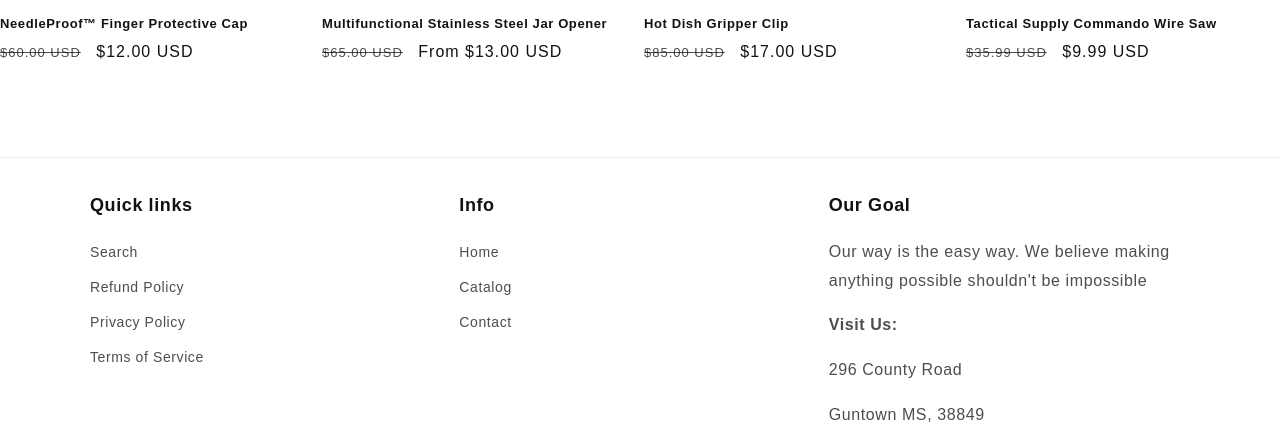
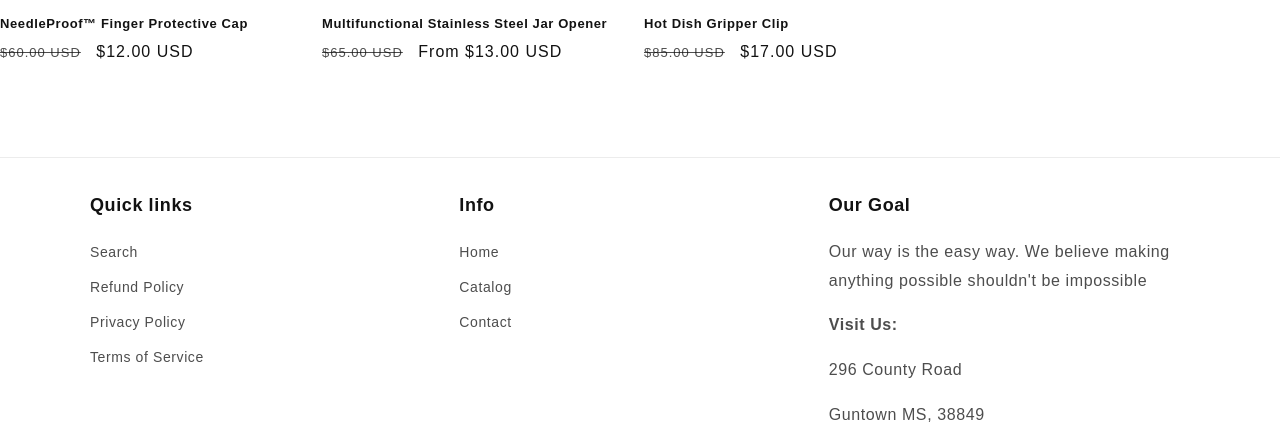
Before and after one commit to Dev-Maxwel/storeify.works, a Django app: page / in a window 1280 px wide. Shown: the part 3621-4043 px from the top of the page. Run offline with Django 4.2, Linux system fonts and the light colour scheme; parts of the project's set-up code (start-up, migrations or seed data) failed here and were passed over; some libraries are stand-ins or nearby versions; some web fonts are replaced.

Commit message:
other products tweaked

```diff
--- a/templates/store1/index.html
+++ b/templates/store1/index.html
@@ -1364,82 +1364,10 @@
           </li>
 
           <li class="grid__item">
-
-
-<link href="{% static 'store1\css\component-rating(1).css' %}" rel="stylesheet" type="text/css" media="all">
-<div class="card-wrapper product-card-wrapper underline-links-hover">
-    <div class="
-        card
-        card--standard
-         card--media
-
-
-
-
-      " style="--ratio-percent: 100%;">
-      <div class="card__inner color-background-2 gradient ratio" style="--ratio-percent: 100%;"><div class="card__media">
-            <div class="media media--transparent media--hover-effect">
-
-              <img srcset="//cdn.shopify.com/s/files/1/0678/1655/4769/products/product-image-808457319_0c787d7b-7063-4986-9d32-d506d2eb710d.jpg?v=1668020218&amp;width=165 165w,//cdn.shopify.com/s/files/1/0678/1655/4769/products/product-image-808457319_0c787d7b-7063-4986-9d32-d506d2eb710d.jpg?v=1668020218&amp;width=360 360w,//cdn.shopify.com/s/files/1/0678/1655/4769/products/product-image-808457319_0c787d7b-7063-4986-9d32-d506d2eb710d.jpg?v=1668020218&amp;width=533 533w,//cdn.shopify.com/s/files/1/0678/1655/4769/products/product-image-808457319_0c787d7b-7063-4986-9d32-d506d2eb710d.jpg?v=1668020218&amp;width=720 720w,//cdn.shopify.com/s/files/1/0678/1655/4769/products/product-image-808457319_0c787d7b-7063-4986-9d32-d506d2eb710d.jpg?v=1668020218 800w
-                " src="./index_files/product-image-808457319_0c787d7b-7063-4986-9d32-d506d2eb710d.jpg" sizes="(min-width: 1200px) 267px, (min-width: 990px) calc((100vw - 130px) / 4), (min-width: 750px) calc((100vw - 120px) / 3), calc((100vw - 35px) / 2)" alt="Tactical Supply  Commando Wire Saw" class="motion-reduce" loading="lazy" width="800" height="800">
-
-</div>
-          </div><div class="card__content">
-          <div class="card__information">
-            <h3 class="card__heading">
-              <a href="https://shophomegoods.co/products/tactical-supply-commando-wire-saw-utopia-supply?pr_prod_strat=use_description&amp;pr_rec_id=b6cc63b5e&amp;pr_rec_pid=8000787775761&amp;pr_ref_pid=8000849608977&amp;pr_seq=uniform" id="StandardCardNoMediaLink--8000787775761" class="full-unstyled-link" aria-labelledby="StandardCardNoMediaLink--8000787775761 NoMediaStandardBadge--8000787775761">
-                Tactical Supply  Commando Wire Saw
-              </a>
-            </h3>
-          </div>
-          <div class="card__badge bottom left"><span id="NoMediaStandardBadge--8000787775761" class="badge badge--bottom-left color-accent-2">Sale</span></div>
-        </div>
-      </div>
-      <div class="card__content">
-        <div class="card__information">
-          <h3 class="card__heading h5" id="title--8000787775761">
-            <a href="https://shophomegoods.co/products/tactical-supply-commando-wire-saw-utopia-supply?pr_prod_strat=use_description&amp;pr_rec_id=b6cc63b5e&amp;pr_rec_pid=8000787775761&amp;pr_ref_pid=8000849608977&amp;pr_seq=uniform" id="CardLink--8000787775761" class="full-unstyled-link" aria-labelledby="CardLink--8000787775761 Badge--8000787775761">
-              Tactical Supply  Commando Wire Saw
-            </a>
-          </h3>
-          <div class="card-information"><span class="caption-large light"></span>
-<div class="price  price--on-sale ">
-  <div class="price__container"><div class="price__regular">
-      <span class="visually-hidden visually-hidden--inline">Regular price</span>
-      <span class="price-item price-item--regular">
-        $9.99 USD
-      </span>
-    </div>
-    <div class="price__sale">
-        <span class="visually-hidden visually-hidden--inline">Regular price</span>
-        <span>
-          <s class="price-item price-item--regular">
-
-              $35.99 USD
-
-          </s>
-        </span><span class="visually-hidden visually-hidden--inline">Sale price</span>
-      <span class="price-item price-item--sale price-item--last">
-        $9.99 USD
-      </span>
-    </div>
-    <small class="unit-price caption hidden">
-      <span class="visually-hidden">Unit price</span>
-      <span class="price-item price-item--last">
-        <span></span>
-        <span aria-hidden="true">/</span>
-        <span class="visually-hidden">&nbsp;per&nbsp;</span>
-        <span>
-        </span>
-      </span>
-    </small>
-  </div></div>
-
-          </div>
-        </div><div class="card__badge bottom left"><span id="Badge--8000787775761" class="badge badge--bottom-left color-accent-2">Sale</span></div>
-      </div>
-    </div>
-  </div>
+            <link href="{% static 'store1\css\component-rating(1).css' %}" rel="stylesheet" type="text/css" media="all">
+              <div class="card-wrapper product-card-wrapper underline-links-hover">
+                <div class="cardcard--standard card--media" style="--ratio-percent: 100%;"></div>
+              </div>
           </li>
 
       </ul>
```
Also changed, not shown: dashboard/migrations/0002_imagecontrols.py (deleted), dashboard/migrations/0002_imagecontrols_alter_emailmarketing_options.py (added), dashboard/migrations/0003_alter_emailmarketing_options_and_more.py (deleted), dashboard/migrations/0004_alter_imagecontrols_image1_and_more.py (deleted), dashboard/migrations/0005_alter_imagecontrols_image1_and_more.py (deleted), dashboard/migrations/0006_alter_imagecontrols_alt1_alter_imagecontrols_alt2_and_more.py (deleted), dashboard/migrations/0007_alter_imagecontrols_image1_and_more.py (deleted), dashboard/migrations/0008_alter_imagecontrols_image1_and_more.py (deleted), db.sqlite3.
